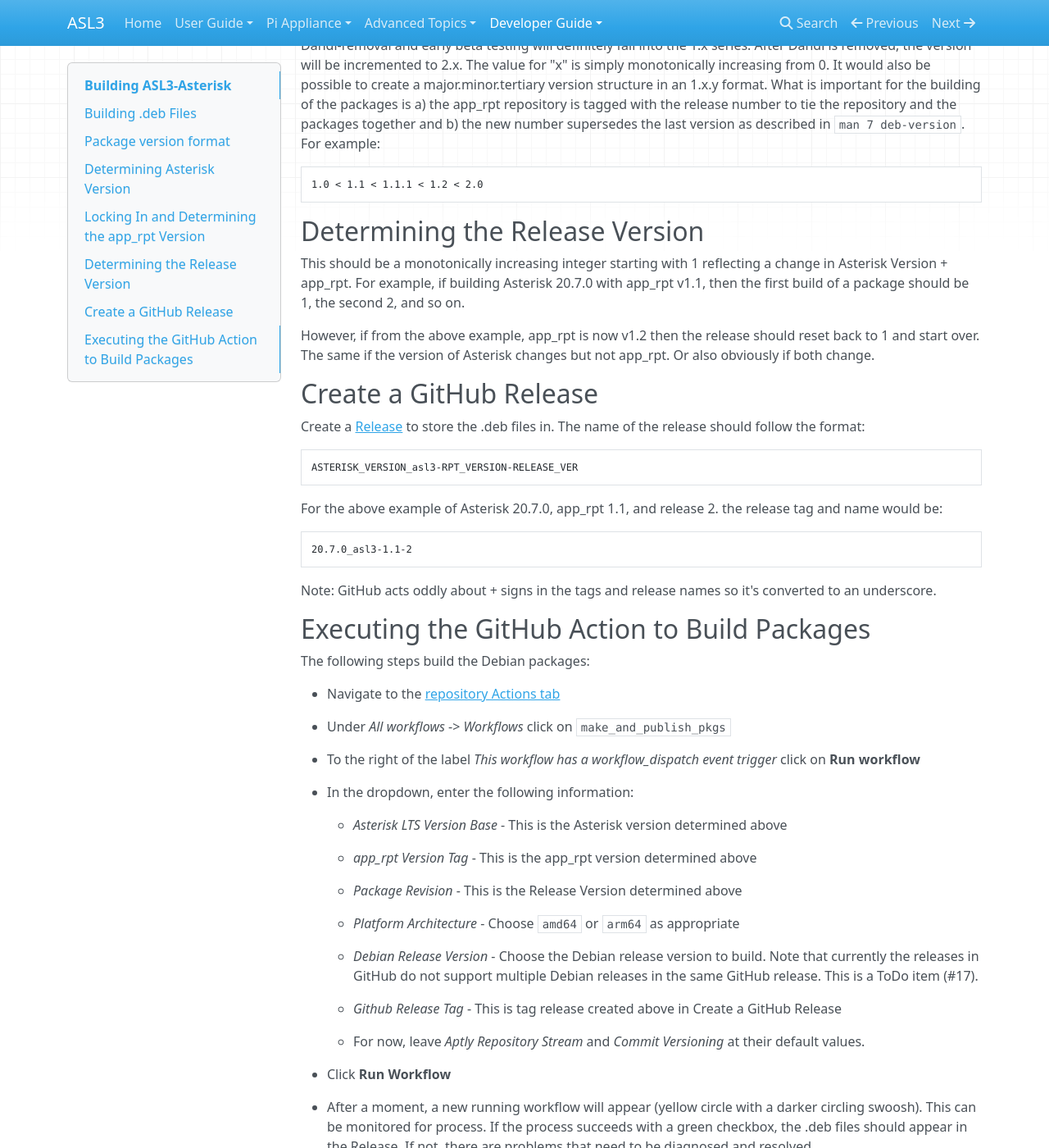
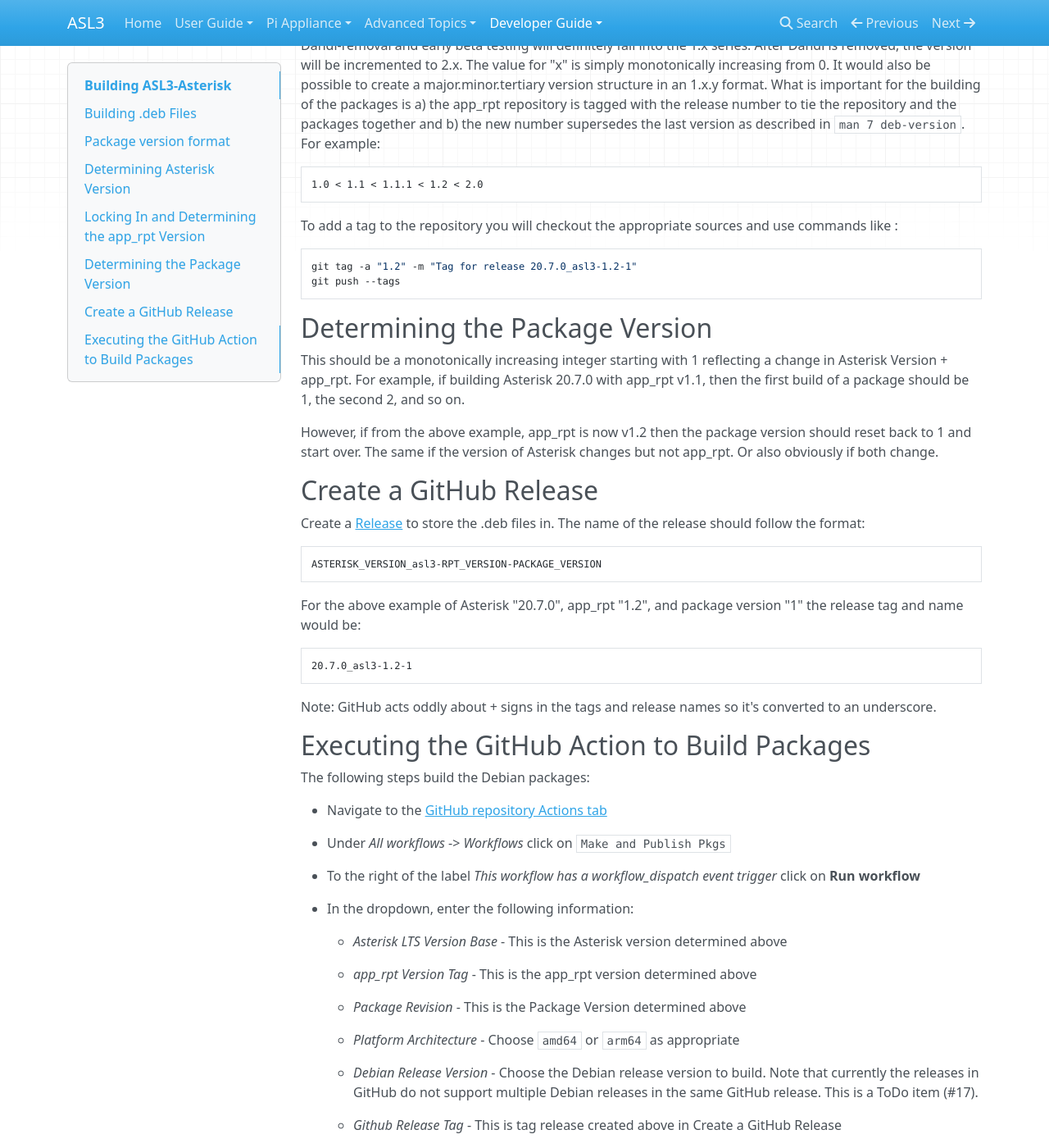
Before and after one commit to AllStarLink/ASL3-Manual, an MkDocs documentation site: the page built from docs/developers/package-builds.md, in a window 1280 px wide and 1400 px high, scrolled down 1146 px. Shown: the whole window at 82% size. Built offline with MkDocs 1.6.1, drawn with Linux system fonts in a browser that asks for light colours; nearby versions of some CDN libraries; some of the changed text lies outside the part shown.

Commit message:
Update doc on how to create a GitHub "Release" and running workflow(s)

````diff
--- a/docs/developers/package-builds.md
+++ b/docs/developers/package-builds.md
@@ -13,7 +13,7 @@
 format based on `deb-version(7)` manpage explanation.
 
 <pre>
- ${EPOCH}:${ASTERISK_VERSION}+asl3-${RPT_VER}-${PKG_RELEASE}
+ ${EPOCH}:${ASTERISK_VERSION}+asl3-${RPT_VERSION}-${PACKAGE_VERSION}
 
 |----+---|--------+--------------------------X-----+--------X
      |            |                                |
@@ -26,17 +26,17 @@
 
 * `EPOCH` - By Debian Asterisk convention this is hardcoded as "2"
 
-* `ASTERISK_VERSION` - The Asterisk LTS version upon which the version is based - e.g. 20.7.0
+* `ASTERISK_VERSION` - The Asterisk LTS version to use for these packages - e.g. 20.7.0
 
-* `RPT_VER` - The version of the "app\_rpt" repo released for this build - e.g. 1.2
+* `RPT_VERSION` - The "app\_rpt" version to use for these packages - e.g. 1.2
 
-* `PKG_RELEASE` - The ASL3 project release version of the package build. Usually 1 unless there
+* `PACKAGE_VERSION` - The ASL3 project release version of the package build. Usually 1 unless there
 was a problem specifically with package building that caused a new .deb publication needed. In
-general, this is only incremented if `ASTERISK_VERSION` and `RPT_VER` aren't changing, but
+general, this is only incremented if `ASTERISK_VERSION` and `RPT_VERSION` aren't changing but
 something needed to be changed in the `debian/` build directory.
 
 A file generated from this repo using the versioning format above will be named,
-for example `asl3-asterisk-20.7.0+asl3-1.0-1`. Note that the *epoch* does not appear
+for example `asl3-asterisk-20.7.0+asl3-1.2-1`. Note that the *epoch* does not appear
 in the filename by debian convention.
 
 ## Determining Asterisk Version
@@ -67,14 +67,21 @@
 1.0 < 1.1 < 1.1.1 < 1.2 < 2.0
 ```
 
-## Determining the Release Version
+To add a tag to the repository you will checkout the appropriate sources and use commands like :
+
+```bash
+git tag -a "1.2" -m "Tag for release 20.7.0_asl3-1.2-1"
+git push --tags
+```
+
+## Determining the Package Version
 This should be a monotonically increasing integer starting with 1
 reflecting a change in Asterisk Version + app\_rpt. For example,
 if building Asterisk 20.7.0 with app\_rpt v1.1, then
 the first build of a package should be 1, the second 2, and so on.
 
 However, if from the above example, app\_rpt is now v1.2
-then the release should reset back to 1 and start over. The same
+then the package version should reset back to 1 and start over. The same
 if the version of Asterisk changes but not app\_rpt. Or also
 obviously if both change.
 
@@ -84,13 +91,13 @@
 format:
 
 ```
-ASTERISK_VERSION_asl3-RPT_VERSION-RELEASE_VER
+ASTERISK_VERSION_asl3-RPT_VERSION-PACKAGE_VERSION
 ```
 
-For the above example of Asterisk 20.7.0, app\_rpt 1.1, and
-release 2. the release tag and name would be:
+For the above example of Asterisk "20.7.0", app\_rpt "1.2", and
+package version "1" the release tag and name would be:
 ```
-20.7.0_asl3-1.1-2
+20.7.0_asl3-1.2-1
 ```
 Note: GitHub acts oddly about + signs in the tags and release
 names so it's converted to an underscore.
@@ -99,9 +106,9 @@
 ## Executing the GitHub Action to Build Packages
 The following steps build the Debian packages:
 
-* Navigate to the [repository Actions tab](https://github.com/AllStarLink/asl3-asterisk/actions)
+* Navigate to the [GitHub repository Actions tab](https://github.com/AllStarLink/asl3-asterisk/actions)
 
-* Under *All workflows* -> *Workflows* click on `make_and_publish_pkgs`
+* Under *All workflows* -> *Workflows* click on `Make and Publish Pkgs`
 
 * To the right of the label *This workflow has a workflow_dispatch event trigger*
 click on **Run workflow**
@@ -112,7 +119,7 @@
 
     * *app\_rpt Version Tag* - This is the app\_rpt version determined above
 
-    * *Package Revision* - This is the Release Version determined above
+    * *Package Revision* - This is the Package Version determined above
 
     * *Platform Architecture* - Choose `amd64` or `arm64` as appropriate
 
@@ -131,3 +138,5 @@
 circling swoosh). This can be monitored for process. If the process succeeds with
 a green checkbox, the .deb files should appear in the Release. If not,
 there are problems that need to be diagnosed and resolved.
+
+Note: as noted above, you will choose the platform architecture when starting a workflow.  All workflows will create the architecture specific packages.  The "amd64" workflow also creates the architecture independent ("all") packages.  What does this mean?  If you only want "amd64" packages then you would only need to run the single workflow.  But, if you want packages for an alternate architecture (e.g. "arm64") then will need to run a workflow for that architecture AND one for the "amd64" architecture.
````
